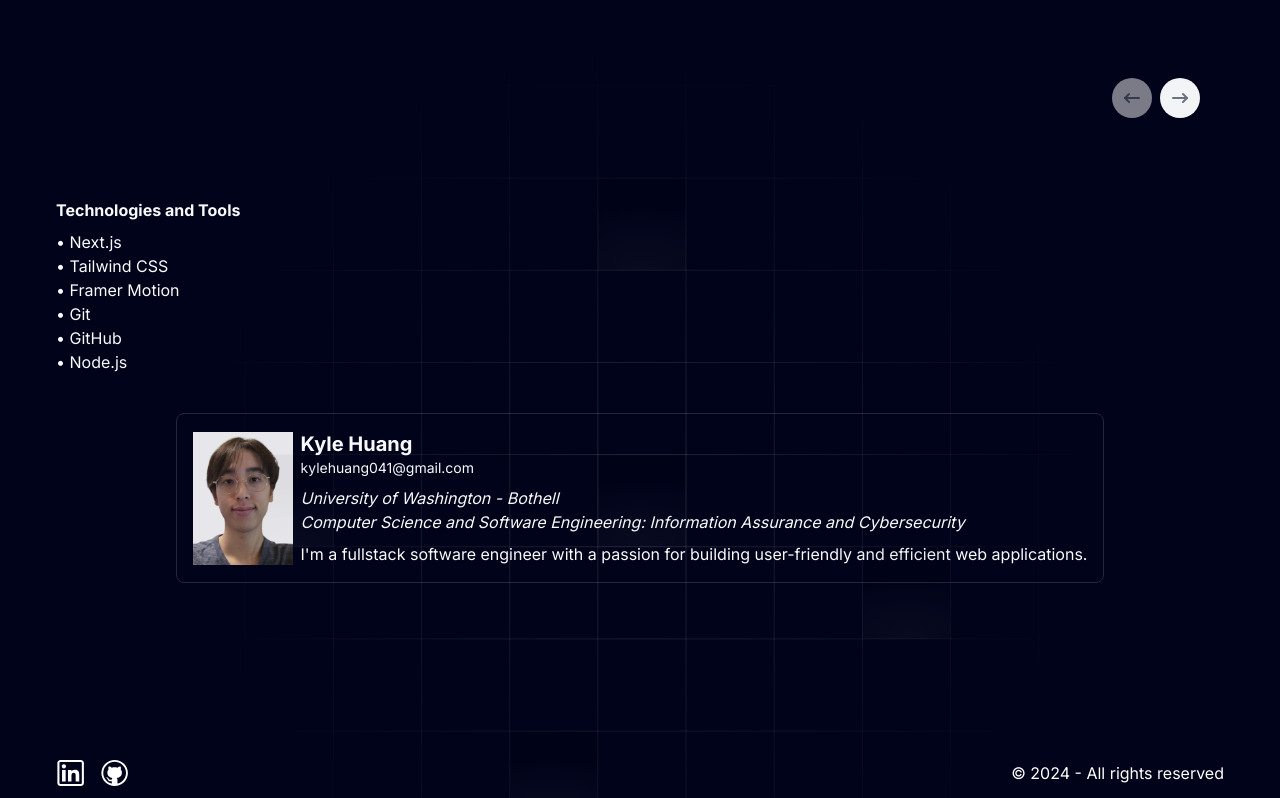
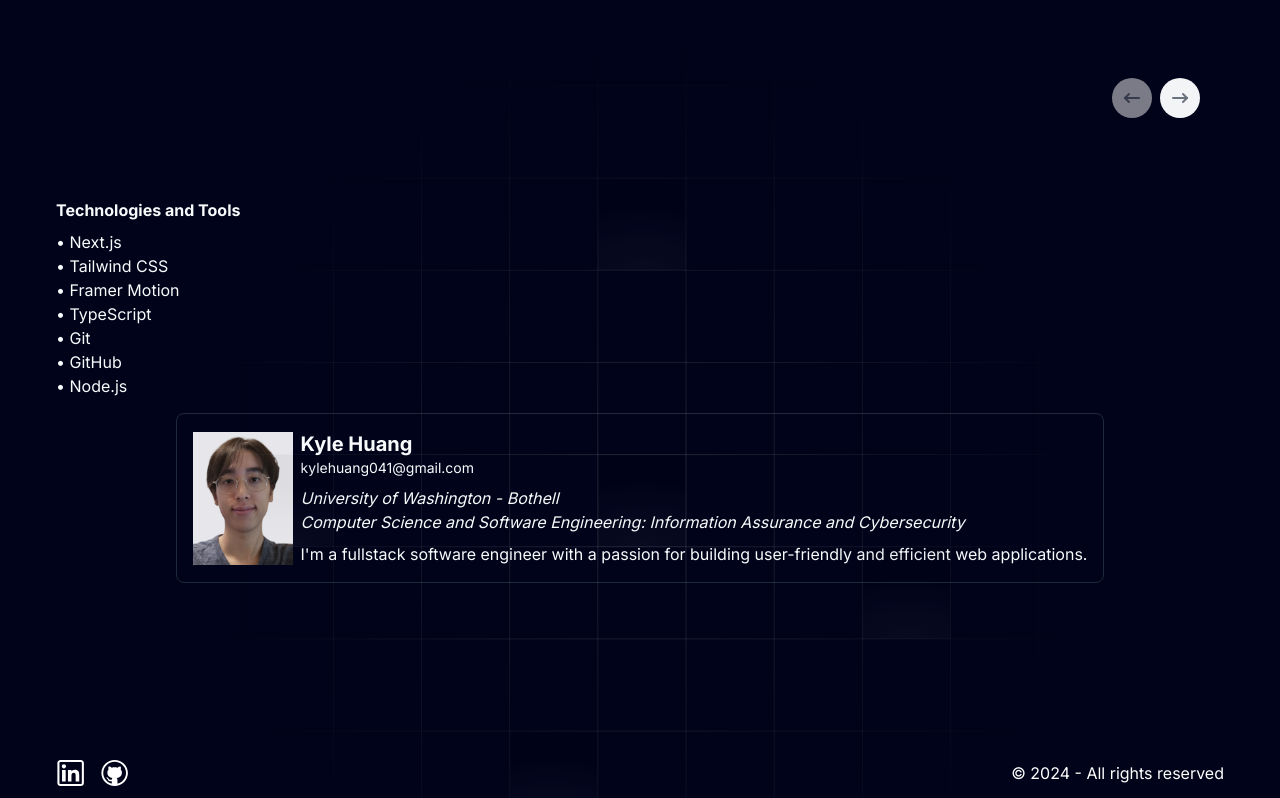
Before and after one commit to kylehuang041/Portfolio2, a Next.js app: page / in a window 1280 px wide. Shown: the part 5233-6031 px from the top of the page. Built offline with nearby package versions, Linux system fonts and the light colour scheme.

Commit message:
added ts to tech and tools in footer

```diff
--- a/components/Footer.tsx
+++ b/components/Footer.tsx
@@ -41,6 +41,7 @@ const Footer = () => {
           <li>&bull;&nbsp;Next.js</li>
           <li>&bull;&nbsp;Tailwind CSS</li>
           <li>&bull;&nbsp;Framer Motion</li>
+          <li>&bull;&nbsp;TypeScript</li>
           <li>&bull;&nbsp;Git</li>
           <li>&bull;&nbsp;GitHub</li>
           <li>&bull;&nbsp;Node.js</li>
```
